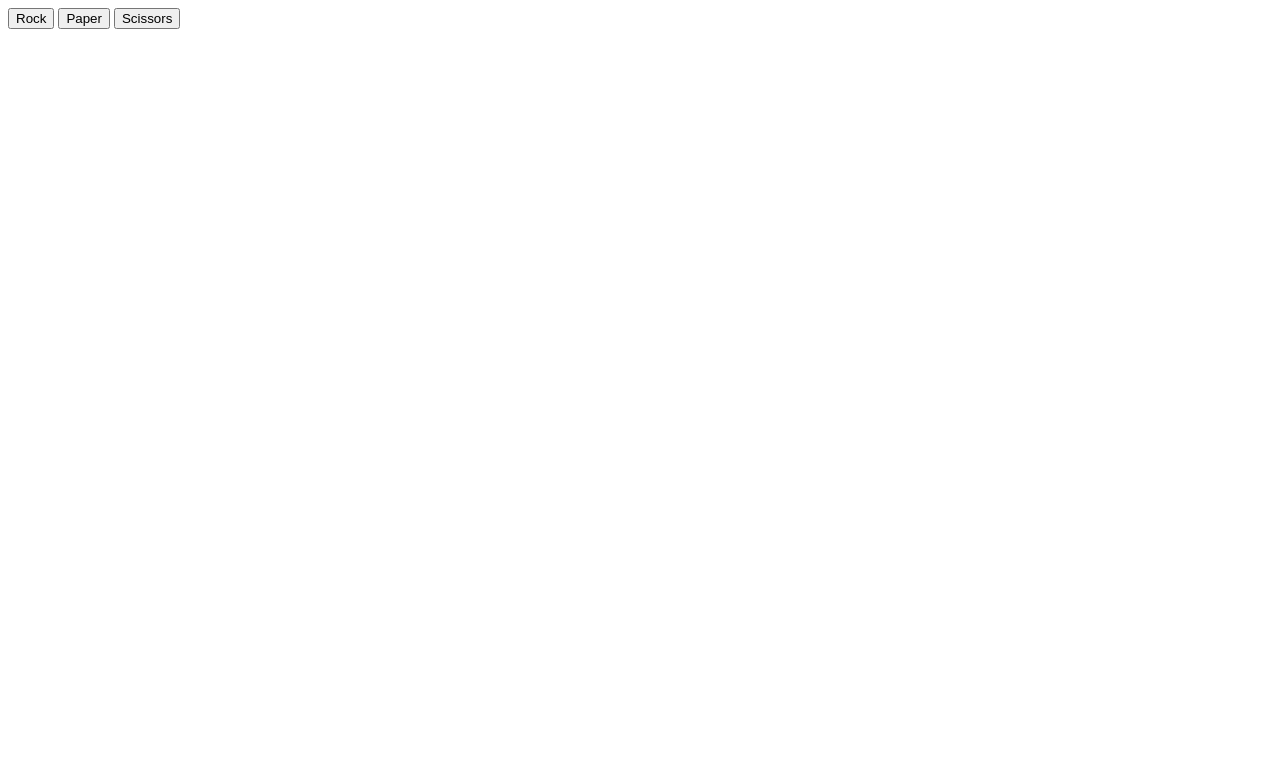
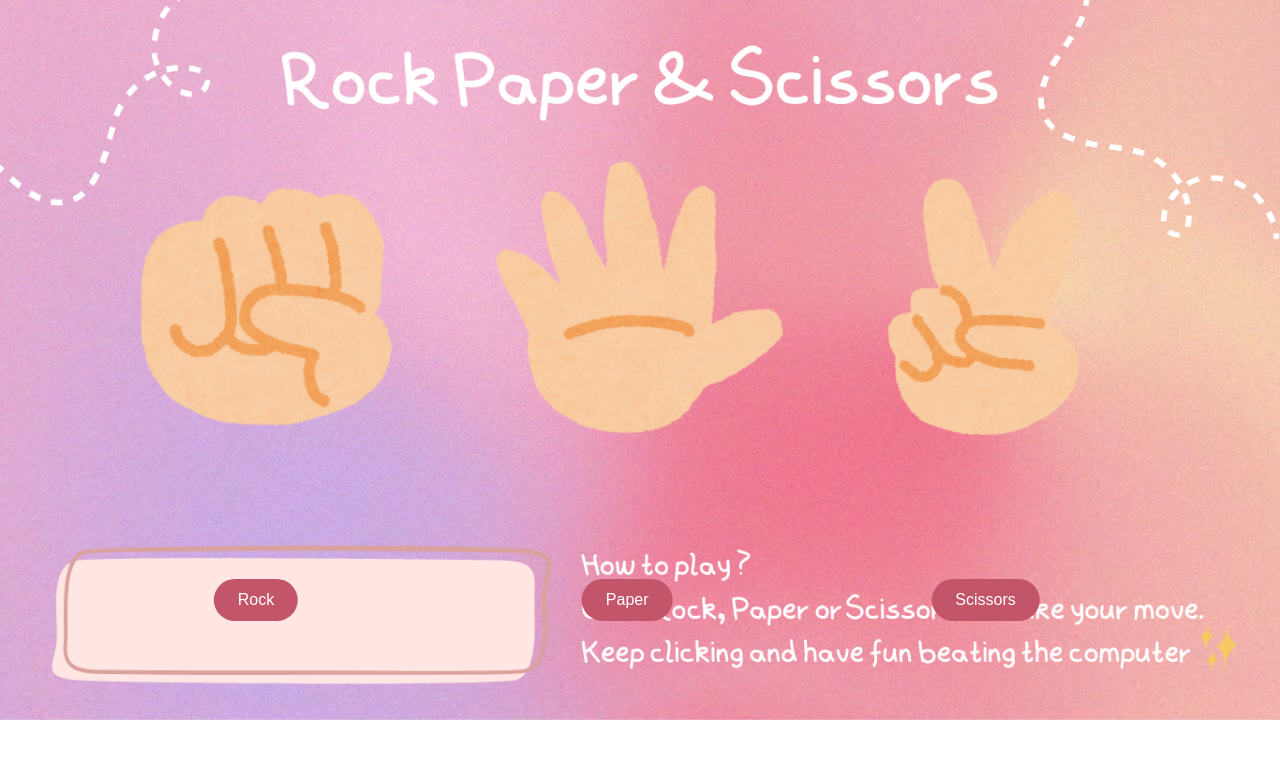
Before and after one commit to khushiiii-error404/rock-paper-scissors, a plain HTML site: page index.html in a window 1280 px wide. Drawn offline with Linux system fonts and the light colour scheme.

Commit message:
Add Style, images and buttons

```diff
--- a/index.html
+++ b/index.html
@@ -4,10 +4,14 @@
     <meta charset="UTF-8">
     <meta name="viewport" content="width=device-width, initial-scale=1.0">
     <title>Document</title>
+    <link rel="stylesheet" href="style.css">
 </head>
 <body>
-   <button class="rck">Rock</button>
-   <button class="ppr">Paper</button>
-   <button class="scr">Scissors</button>
+  <div class="container">
+  <img src="bgimg.png">
+      <button class="btnr" >Rock</button>
+      <button class="btnp">Paper</button>
+      <button class="btns">Scissors</button>
+  </div>
 </body>
 </html>
--- /dev/null
+++ b/style.css
@@ -0,0 +1,45 @@
+*{
+    margin: 0;
+    padding: 0;
+}
+
+.container img {
+  width: 100%;
+  height: auto;
+}
+
+/* Style the button and place it in the middle of the container/image */
+.container .btns {
+  position: absolute;
+  top: 75%;
+  left: 77%;
+  transform: translate(-50%, -50%);
+  -ms-transform: translate(-50%, -50%);
+
+}
+
+.container .btnr {
+  position: absolute;
+  top: 75%;
+  left: 20%;
+  transform: translate(-50%, -50%);
+  -ms-transform: translate(-50%, -50%);
+}
+
+.container .btnp{
+  position: absolute;
+  top: 75%;
+  left: 49%;
+  transform: translate(-50%, -50%);
+  -ms-transform: translate(-50%, -50%);
+}
+
+.container button{
+  background-color: #c3556b;
+  color: white;
+  font-size: 16px;
+  padding: 12px 24px;
+  border: none;
+  cursor: pointer;
+  border-radius: 40px;
+}
```
Also changed, not shown: script.js (+54 -0 lines), bgimg.png (added).
